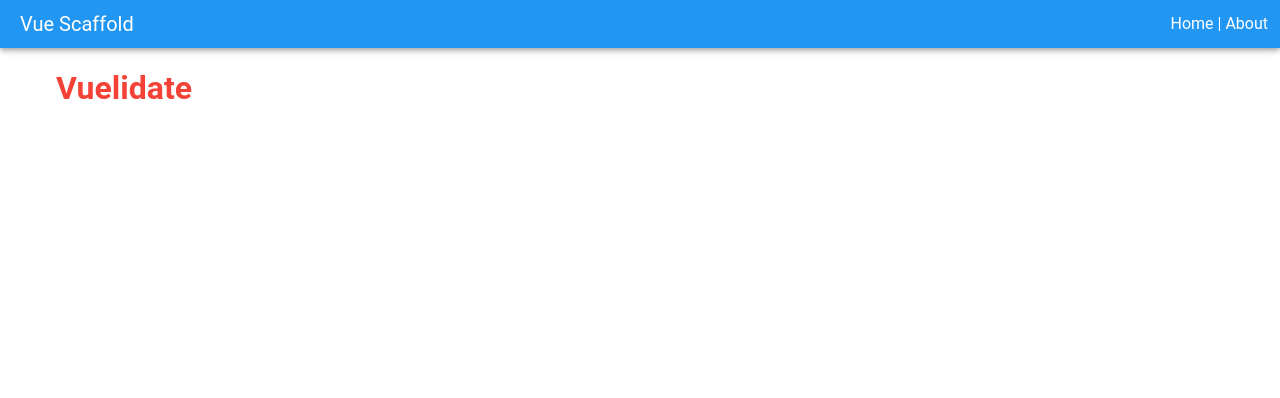
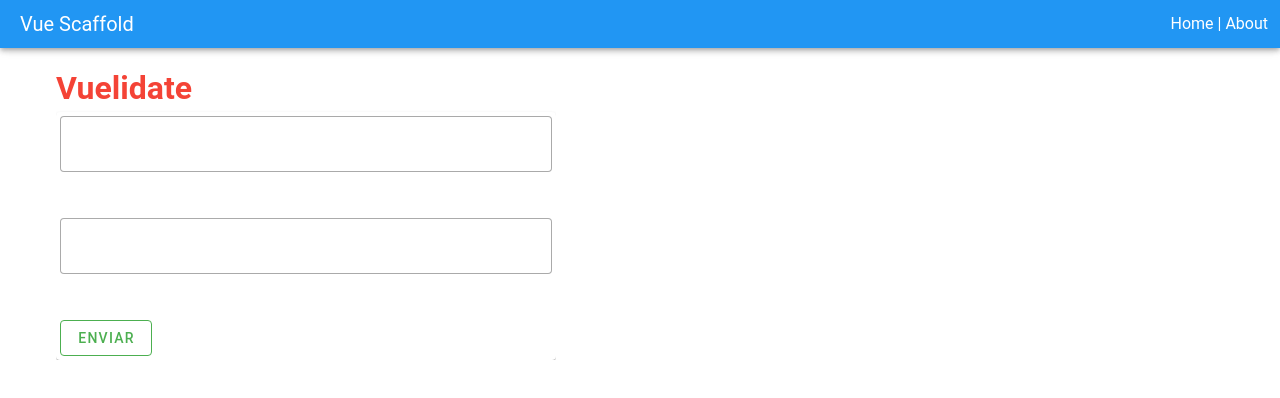
Before and after one commit to betogroo/vue-validate, a Vue app: page /vuelidate in a window 1280 px wide. Shown: the top 398 px of the page. Built offline with nearby package versions, Linux system fonts and the light colour scheme.

Commit message:
feat: add vuelidate example

```diff
--- a/src/modules/main/views/VuelidateView.vue
+++ b/src/modules/main/views/VuelidateView.vue
@@ -1,9 +1,70 @@
-<script setup lang="ts"></script>
+<script setup lang="ts">
+import { reactive, ref } from 'vue'
+import { useVuelidate } from '@vuelidate/core'
+import { required, numeric, email } from '@vuelidate/validators'
+
+/* const state = reactive({
+  price: '',
+}) */
+
+const formData = ref({
+  price: '',
+  email: '',
+})
+
+const rules = {
+  price: { required, numeric },
+  email: { required, email },
+}
+
+const v$ = useVuelidate(rules, formData.value)
+const onSubmit = async () => {
+  const validForm = await v$.value.$validate()
+  if (!validForm) return
+  console.log(v$.value.price.$errors, formData.value)
+}
+</script>
 
 <template>
   <v-container class="d-flex align-start justify-center-fill-height">
-    <v-responsive max-width="800">
+    <v-responsive max-width="500">
       <h1 class="text-red">Vuelidate</h1>
+      <v-card class="pa-1">
+        <v-form @submit.prevent="onSubmit">
+          <v-row>
+            <v-col cols="12">
+              <v-text-field
+                v-model="v$.price.$model"
+                :error-messages="
+                  v$.price.$errors.map((e) => e.$message.toString())
+                "
+                variant="outlined"
+                @blur="v$.price.$touch"
+                @update:model-value="v$.price.$touch"
+              />
+            </v-col>
+            <v-col cols="12">
+              <v-text-field
+                v-model="v$.email.$model"
+                :error-messages="
+                  v$.email.$errors.map((e) => e.$message.toString())
+                "
+                variant="outlined"
+                @blur="v$.email.$touch"
+                @update:model-value="v$.email.$touch"
+              />
+            </v-col>
+            <v-col cols="12">
+              <v-btn
+                color="success"
+                type="submit"
+                variant="outlined"
+                >Enviar</v-btn
+              ></v-col
+            >
+          </v-row>
+        </v-form>
+      </v-card>
     </v-responsive>
   </v-container>
 </template>
```
